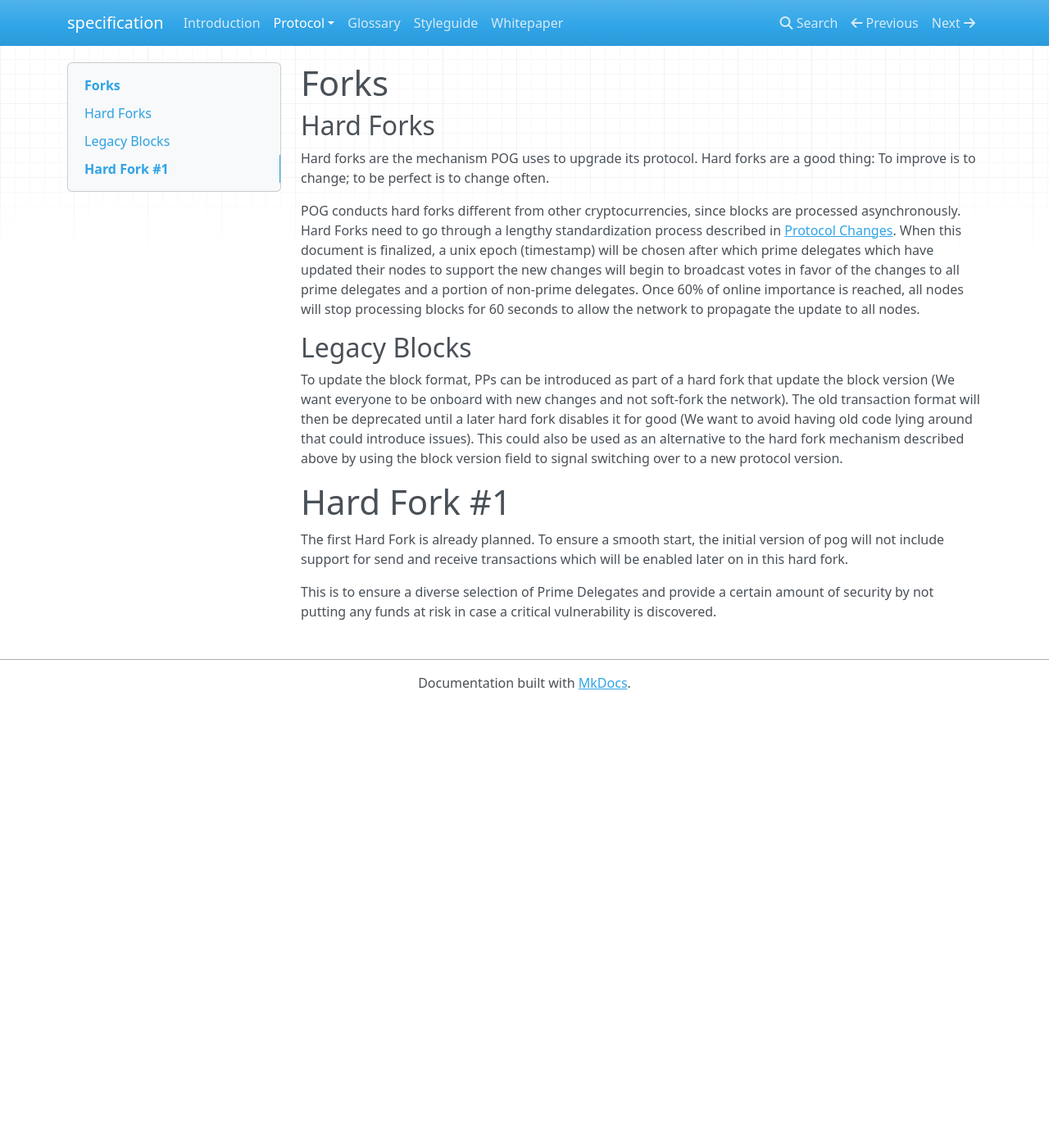
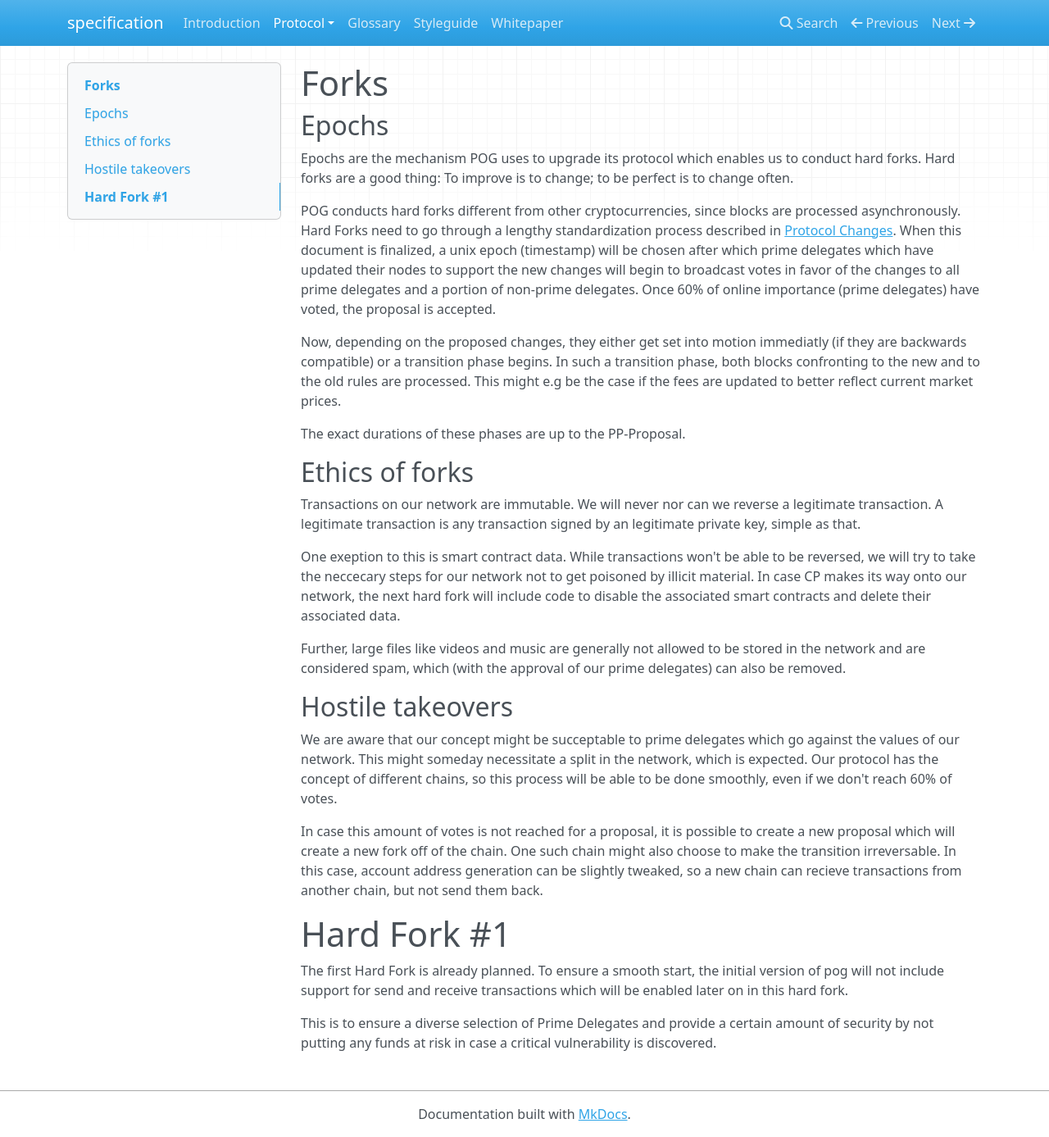
Before and after one commit to pognetwork/specification, an MkDocs documentation site: the page built from specification/protocol/forks.md, in a window 1280 px wide and 1387 px high. Shown: the whole window at 82% size. Built offline with MkDocs 1.6.1, drawn with Linux system fonts in a browser that asks for light colours; nearby versions of some CDN libraries.

Commit message:
docs: elaborate on forks and the supply/fee model
Signed-off-by: Henry Gressmann <mail@henrygressmann.de>

```diff
--- a/specification/protocol/forks.md
+++ b/specification/protocol/forks.md
@@ -1,15 +1,32 @@
 # Forks
 
-## Hard Forks
+## Epochs
 
-Hard forks are the mechanism POG uses to upgrade its protocol. Hard forks are a good thing: To improve is to change; to be perfect is to change often.
+Epochs are the mechanism POG uses to upgrade its protocol which enables us to conduct hard forks. Hard forks are a good thing: To improve is to change; to be perfect is to change often.
 
 POG conducts hard forks different from other cryptocurrencies, since blocks are processed asynchronously.
-Hard Forks need to go through a lengthy standardization process described in [Protocol Changes](./protocol-changes.md). When this document is finalized, a unix epoch (timestamp) will be chosen after which prime delegates which have updated their nodes to support the new changes will begin to broadcast votes in favor of the changes to all prime delegates and a portion of non-prime delegates. Once 60% of online importance is reached, all nodes will stop processing blocks for 60 seconds to allow the network to propagate the update to all nodes.
+Hard Forks need to go through a lengthy standardization process described in [Protocol Changes](./protocol-changes.md). When this document is finalized, a unix epoch (timestamp) will be chosen after which prime delegates which have updated their nodes to support the new changes will begin to broadcast votes in favor of the changes to all prime delegates and a portion of non-prime delegates. Once 60% of online importance (prime delegates) have voted, the proposal is accepted.
 
-## Legacy Blocks
+Now, depending on the proposed changes, they either get set into motion immediatly (if they are backwards compatible) or a transition phase begins.
+In such a transition phase, both blocks confronting to the new and to the old rules are processed. This might e.g be the case if the fees are updated to better reflect current market prices.
 
-To update the block format, PPs can be introduced as part of a hard fork that update the block version (We want everyone to be onboard with new changes and not soft-fork the network). The old transaction format will then be deprecated until a later hard fork disables it for good (We want to avoid having old code lying around that could introduce issues). This could also be used as an alternative to the hard fork mechanism described above by using the block version field to signal switching over to a new protocol version.
+The exact durations of these phases are up to the PP-Proposal.
+
+## Ethics of forks
+
+Transactions on our network are immutable. We will never nor can we reverse a legitimate transaction.
+A legitimate transaction is any transaction signed by an legitimate private key, simple as that.
+
+One exeption to this is smart contract data. While transactions won't be able to be reversed, we will try to take the neccecary steps for our network not to get poisoned by illicit material. In case CP makes its way onto our network, the next hard fork will include code to disable the associated smart contracts and delete their associated data.
+
+Further, large files like videos and music are generally not allowed to be stored in the network and are considered spam, which (with the approval of our prime delegates) can also be removed.
+
+## Hostile takeovers
+
+We are aware that our concept might be succeptable to prime delegates which go against the values of our network. This might someday necessitate a split in the network, which is expected. Our protocol has the concept of different chains, so this process will be able to be done smoothly, even if we don't reach 60% of votes.
+
+In case this amount of votes is not reached for a proposal, it is possible to create a new proposal which will create a new fork off of the chain.
+One such chain might also choose to make the transition irreversable. In this case, account address generation can be slightly tweaked, so a new chain can recieve transactions from another chain, but not send them back.
 
 # Hard Fork #1
 
```
Also changed, not shown: specification/protocol/distribution.md (+7 -7 lines), specification/protocol/supply.md (+13 -6 lines).
